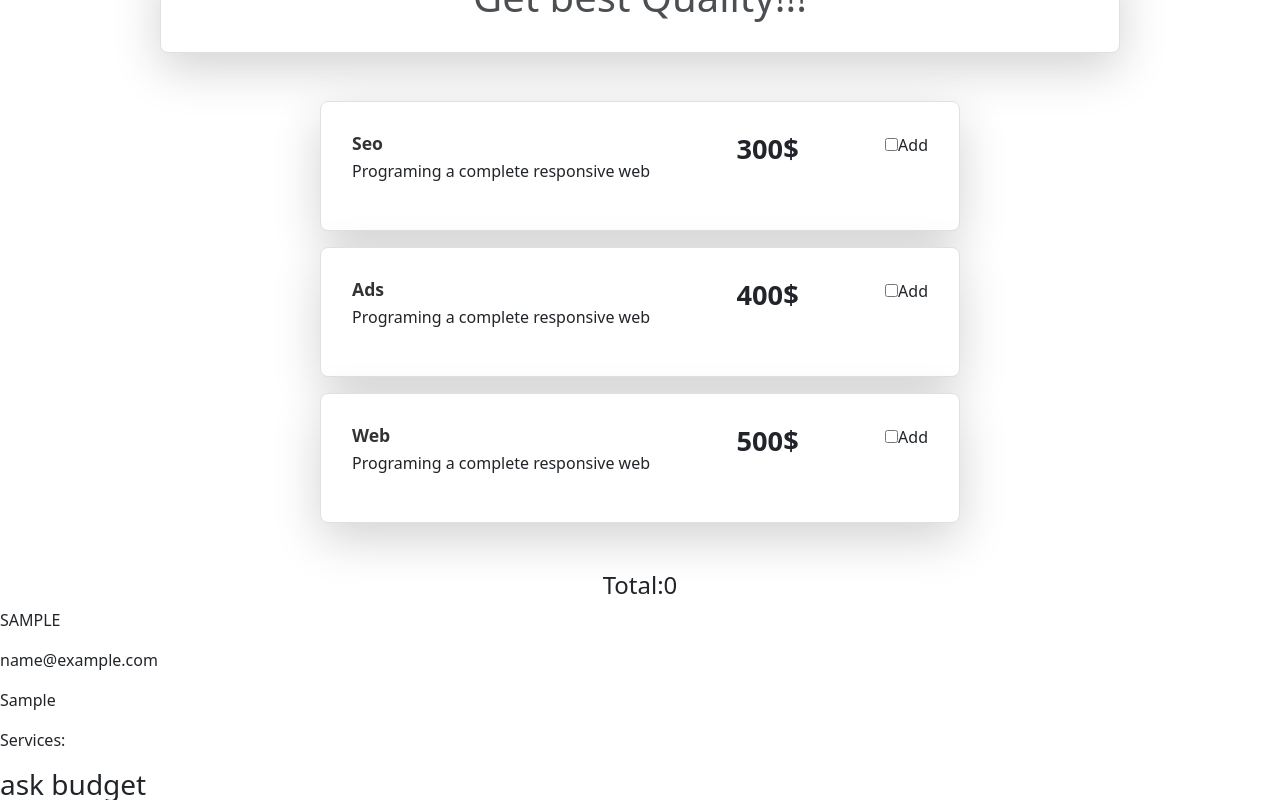
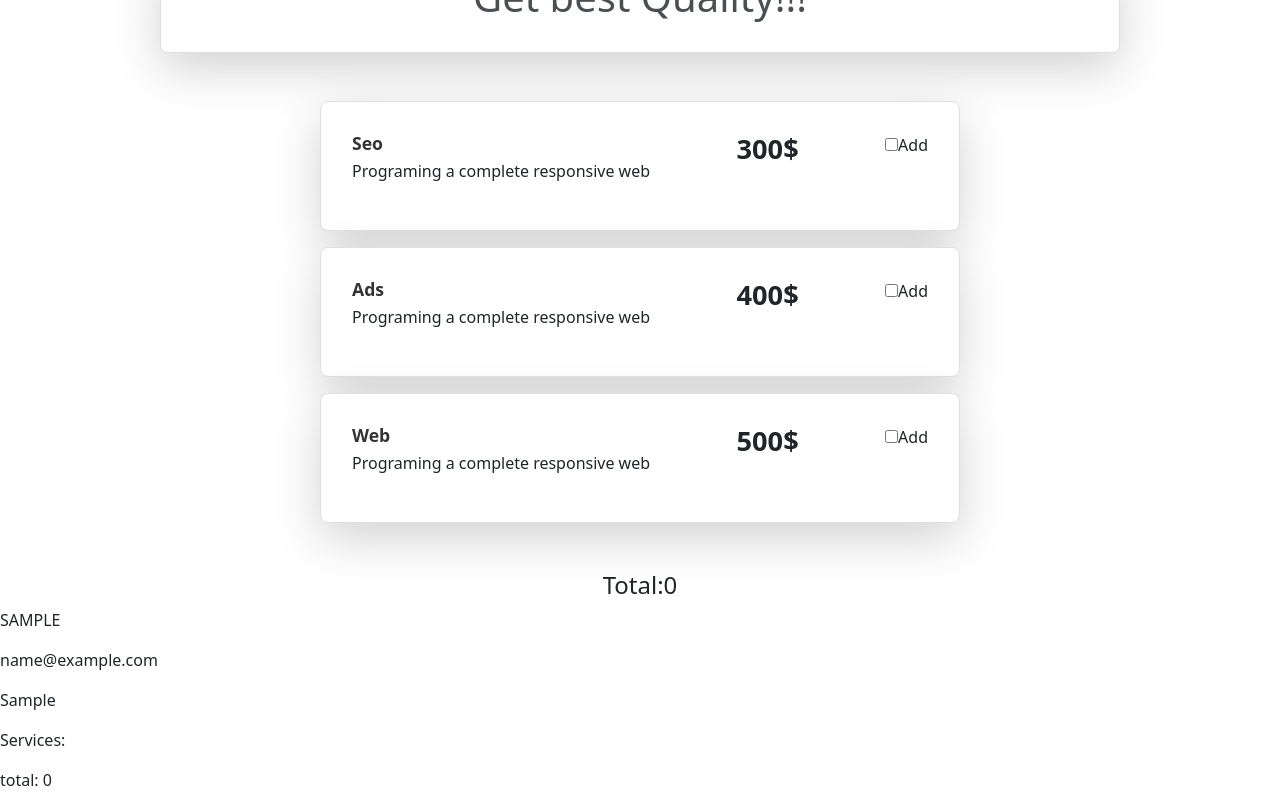
Before and after one commit to RonniedeTal/s6-presupostos-react, a React (Vite) app: page /home in a window 1280 px wide. Both pictures are taken after typing "Sample", "name@example.com", "Sample" into the empty fields and a click on the button "get budget". Shown: the part 115-915 px from the top of the page. Built offline with nearby package versions, Linux system fonts and the light colour scheme.

Commit message:
added total amount of services to new user

```diff
--- a/src/assets/components/User-form/UserForm.jsx
+++ b/src/assets/components/User-form/UserForm.jsx
@@ -25,7 +25,8 @@ function UserForm(props) {
             name:nameValue,
             email:emailValue,
             telephone:telephoneValue,
-            service:props.service.join(", ")
+            service:props.service.join(", "),
+            total:props.total
 
         }
         // const clone=JSON.parse(JSON.stringify(props.user))
--- a/src/assets/components/showUsers/ShowUsers.jsx
+++ b/src/assets/components/showUsers/ShowUsers.jsx
@@ -30,6 +30,7 @@ function ShowUsers(props) {
                  <p>{props.h4Content}</p>
                  <p>{eachUser.totalPrice}</p>
                  <p>Services: {eachUser.service}</p>
+                 <p>total: {eachUser.total}</p>
                  </div>
 
              )
@@ -45,6 +46,7 @@ function ShowUsers(props) {
       user={user}
       setUser={setUser}
       service={props.service}
+      total={props.total}
 
 
 
--- a/src/assets/section/budgetsChooseSection/BudgetSelection.jsx
+++ b/src/assets/section/budgetsChooseSection/BudgetSelection.jsx
@@ -83,7 +83,7 @@ console.log(total,data);
       })} */}
 
       <h4 className='total mt-5' >Total:{total}</h4>
-      <ShowUsers service={service} />
+      <ShowUsers service={service} total={total}/>
 
     </div>
 
```
